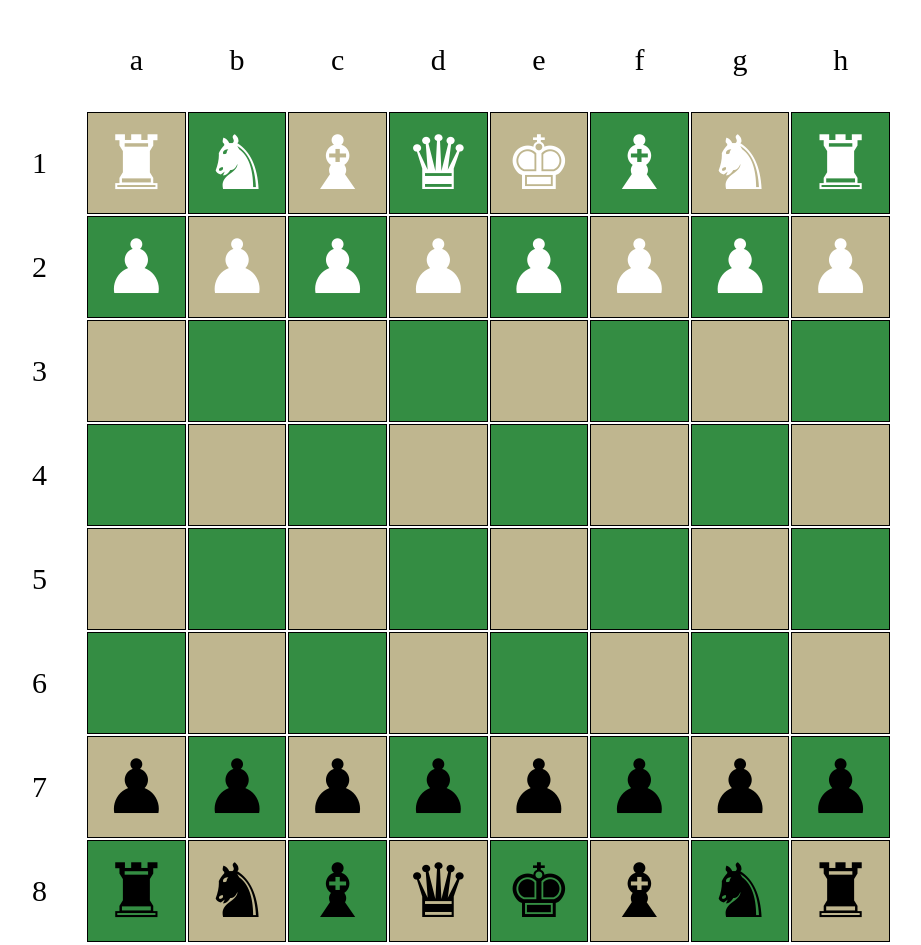
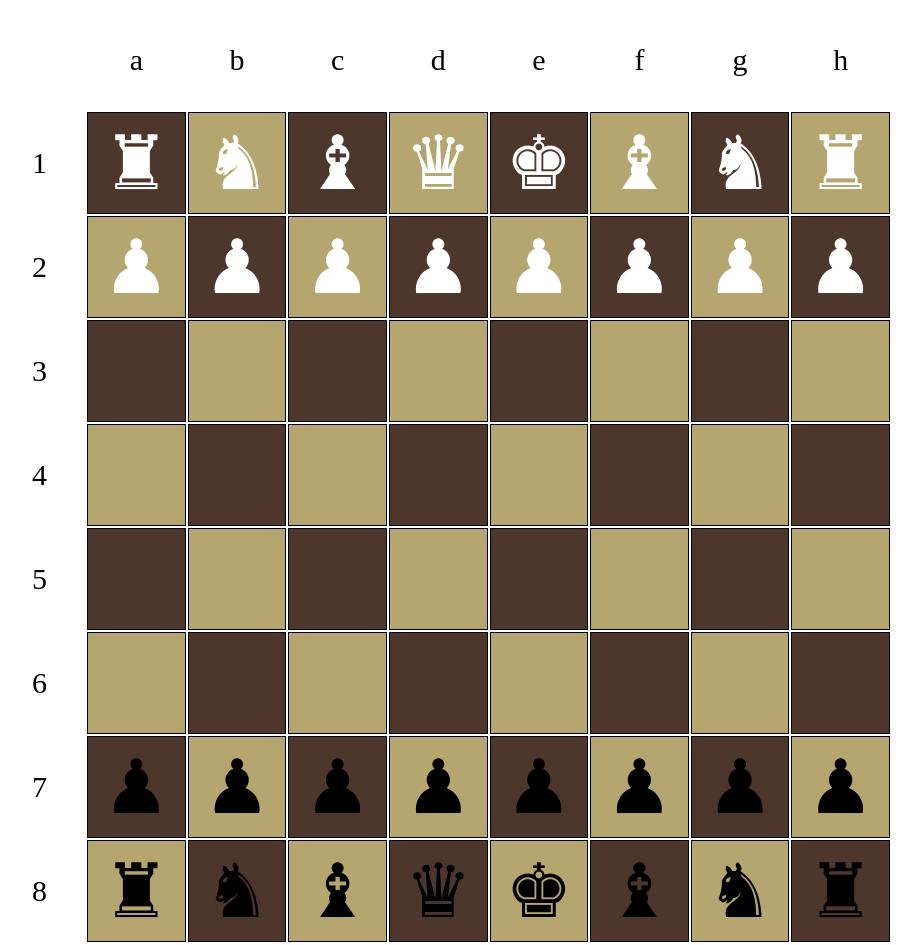
Before and after one commit to IgnacioKase/chess-js, a website built with webpack: page index.html in a window 1280 px wide. Shown: the whole page, without its empty margins (198-1119 px from the left). Built offline with nearby package versions, Linux system fonts and the light colour scheme.

Commit message:
change color

```diff
--- a/index.html
+++ b/index.html
@@ -18,7 +18,7 @@
             border: 1px solid black;
             margin: 0;
             padding: 0;
-            background-color: #bfb68f;
+            background-color: #4d362c;
         }
 
         table tr > :first-child, table tr:first-child td{
@@ -28,7 +28,7 @@
         }
 
         table tr:not(:first-child):nth-child(odd) td:nth-child(even), table tr:nth-child(even) td:not(:first-child):nth-child(odd) {
-            background-color: rgb(52, 141, 67);
+            background-color: #b5a56e;
         }
 
         .highlight-piece {
```
